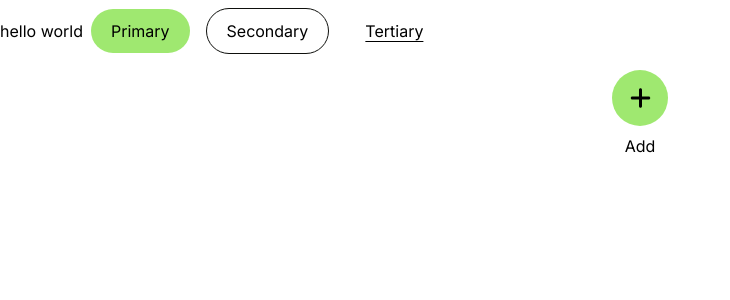
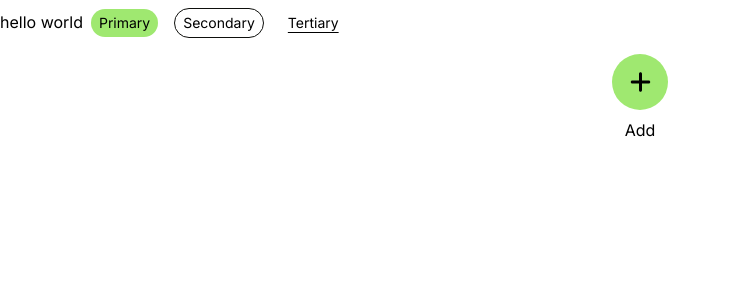
Before and after one commit to kd-kinuthiadavid/kd-ui, a Next.js app: page / in a window 1280 px wide. Shown: the top 300 px of the page, without its empty margins (0-730 px from the left). Built offline with nearby package versions, Linux system fonts and the light colour scheme.

Commit message:
refactor: export a single story for the button component

```diff
--- a/app/page.tsx
+++ b/app/page.tsx
@@ -8,15 +8,21 @@ export default function Home() {
   return (
     <main>
       hello world
-      <Button intent="primary" handleButtonClick={handleButtonClick}>
-        Primary
-      </Button>
-      <Button intent="secondary" handleButtonClick={handleButtonClick}>
-        secondary
-      </Button>
-      <Button intent="tertiary" handleButtonClick={handleButtonClick}>
-        tertiary
-      </Button>
+      <Button
+        intent="primary"
+        handleButtonClick={handleButtonClick}
+        text="Primary"
+      />
+      <Button
+        intent="secondary"
+        handleButtonClick={handleButtonClick}
+        text="Secondary"
+      />
+      <Button
+        intent="tertiary"
+        handleButtonClick={handleButtonClick}
+        text="Tertiary"
+      />
       <CircularButton intent="add" />
     </main>
   );
--- a/ui/Button/index.tsx
+++ b/ui/Button/index.tsx
@@ -1,7 +1,7 @@
 import { VariantProps, cva } from "class-variance-authority";
 import { ButtonHTMLAttributes, FC } from "react";
 
-const buttonStyles = cva(["py-2.5 px-5 m-2 capitalize rounded-full"], {
+const buttonStyles = cva(["m-2 capitalize rounded-full"], {
   variants: {
     intent: {
       primary: ["bg-core-bright-green"],
@@ -10,6 +10,12 @@ const buttonStyles = cva(["py-2.5 px-5 m-2 capitalize rounded-full"], {
       ],
       tertiary: ["underline underline-offset-4"],
     },
+    size: {
+      small: ["py-1 px-2 text-sm"],
+      medium: ["py-2.5 px-5 text-base"],
+      large: ["py-5 px-10 text-lg"],
+      xl: ["py-10 px-20 text-2xl"],
+    },
     fullWidth: {
       true: "w-full",
     },
@@ -17,6 +23,7 @@ const buttonStyles = cva(["py-2.5 px-5 m-2 capitalize rounded-full"], {
   defaultVariants: {
     intent: "primary",
     fullWidth: false,
+    size: "small",
   },
 });
 
@@ -24,22 +31,24 @@ interface ButtonProps
   extends ButtonHTMLAttributes<HTMLButtonElement>,
     VariantProps<typeof buttonStyles> {
   handleButtonClick: () => void;
+  text: string;
 }
 
 const Button: FC<ButtonProps> = ({
   className,
   intent,
   fullWidth,
-  children,
+  size,
+  text,
   handleButtonClick,
   ...props
 }) => (
   <button
-    className={buttonStyles({ intent, className, fullWidth })}
+    className={buttonStyles({ intent, className, fullWidth, size })}
     {...props}
     onClick={handleButtonClick}
   >
-    {children}
+    {text}
   </button>
 );
 
```
Also changed, not shown: 1 other file (tests, documents, lock files or other folders).
